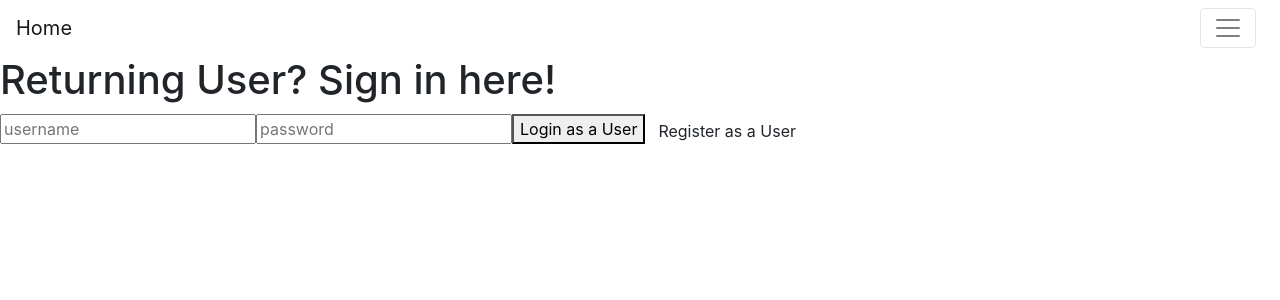
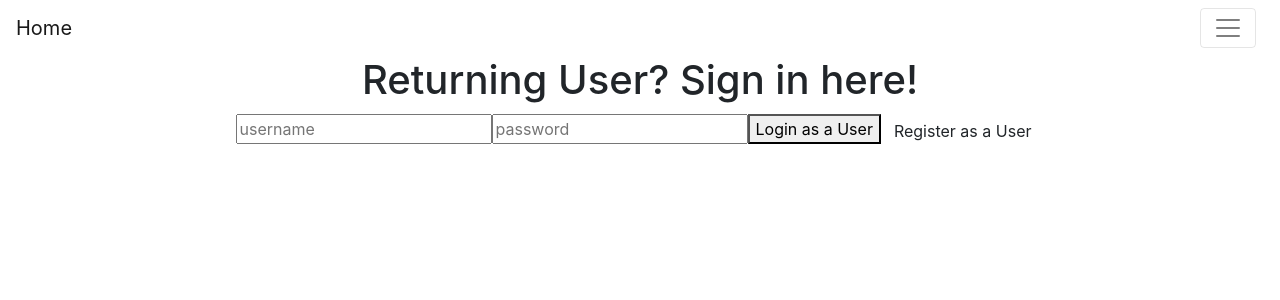
Before and after one commit to trysplit/frontend, a React (Create React App) app in the folder split/: page /Login in a window 1280 px wide. Shown: the top 300 px of the page. Built offline with nearby package versions, Linux system fonts and the light colour scheme.

Commit message:
Had to deleted the styling component and add css.

```diff
--- a/split/src/App.css
+++ b/split/src/App.css
@@ -20,3 +20,17 @@
 .App-link {
   color: #09d3ac;
 }
+
+.LoginForm{
+  display: flex;
+  flex-direction: column;
+  align-items: center;
+}
+.LoginForm .LGbtn{
+  display: flex;
+  justify-content: center;
+  align-items: center;
+  width: 8rem;
+  background: #6E588A;
+  border: 1px solid orange;
+}
--- a/split/src/App.js
+++ b/split/src/App.js
@@ -8,6 +8,7 @@ import PrivateRoute from './Routes/PrivateRoute';
 import Home from './components/Home';
 import Navigation from './components/Navigation';
 import Logout from './components/Logout';
+import './App.css';
 
 function App() {
   return (
--- a/split/src/components/Calculator/Split.js
+++ b/split/src/components/Calculator/Split.js
@@ -72,7 +72,7 @@ class Split extends React.Component {
                     <input
                         step='any'
                         placeholder='Number of Friends'
-                        name='Number of Friends'
+                        name='numberOfFriends'
                         type='number'
                         value={this.state.bill.numberOfFriends}
                         onChange={this.handleChange}
@@ -81,7 +81,7 @@ class Split extends React.Component {
                     <input
                         step='any'
                         placeholder='Total Cost'
-                        name='number'
+                        name='total'
                         value={this.state.bill.total}
                         onChange={this.handleChange}
                     />
--- a/split/src/components/Login.js
+++ b/split/src/components/Login.js
@@ -2,7 +2,7 @@
 import React, { useState } from 'react';
 import axiosWithAuth from '../utils/axiosWithAuth';
 import { Link } from 'react-router-dom';
-import styled from 'styled-components'
+
 
 const initialState = {
     username: '',
@@ -11,28 +11,6 @@ const initialState = {
 }
 
 const Login = (props) => {
-
-    const HomeCont = styled.div`
-       display: flex;
-       flex-direction: column;
-       justify-content: center;
-       align-items: center;
-       /* height: 100vh; */
-       img {
-           width:25rem;
-       }
-       p {
-        font-style: italic;
-        fomt-size: 40px;
-        margin: 0;
-       }
-       button {
-           background: #6E588A;
-           border-style: none;
-           width: 8rem;
-           margin: 1rem;
-       }
-    `;
 
     const [login, setLogin] = useState(initialState)
 
@@ -54,7 +32,7 @@ const Login = (props) => {
     }
     return (
         <>
-          <div className="HomeCont">
+            <div className="LoginForm">
                 <h1>Returning User? Sign in here!</h1>
                   <form onSubmit={handleSubmit}>
                     <input
@@ -63,7 +41,6 @@ const Login = (props) => {
                         placeholder='username'
                         onChange = {handleChanges}
                         value = {login.username}
-                        class=""
                     />
 
                     <input
--- a/split/src/components/Register.js
+++ b/split/src/components/Register.js
@@ -1,7 +1,6 @@
 
 import React, { useState } from 'react';
 import axiosWithAuth from '../utils/axiosWithAuth';
-import styled from 'styled-components'
 
 
 const initialState = {
@@ -14,27 +13,6 @@ const initialState = {
 
 const Register = (props) => {
 
-    // const HomeCont = styled.div`
-    //    display: flex;
-    //    flex-direction: column;
-    //    justify-content: center;
-    //    align-items: center;
-    //    /* height: 100vh; */
-    //    img {
-    //        width:25rem;
-    //    }
-    //    p {
-    //     font-style: italic;
-    //     fomt-size: 40px;
-    //     margin: 0;
-    //    }
-    //    button {
-    //        background: #6E588A;
-    //        border-style: none;
-    //        width: 8rem;
-    //        margin: 1rem;
-    //    }
-    // `;
 
     const [register, setRegister] = useState(initialState)
 
@@ -59,7 +37,7 @@ const Register = (props) => {
 
     return (
         <>
-        <div>
+        <div className="LoginForm">
             <h1>New user registration!</h1>
             <form onSubmit={handleSubmit}>
                 <input
```
